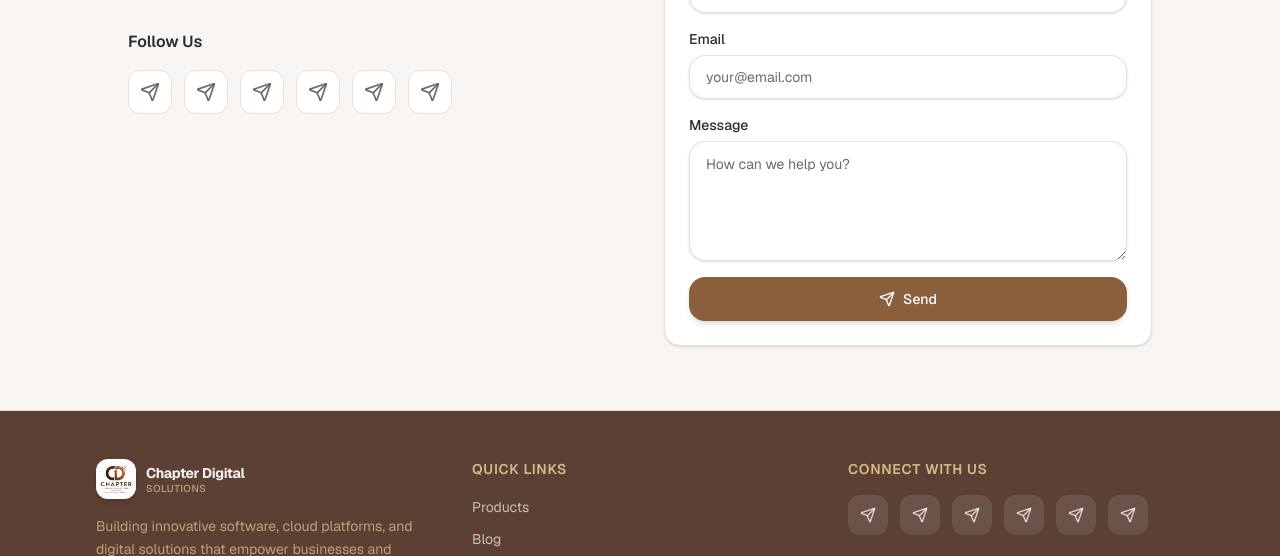
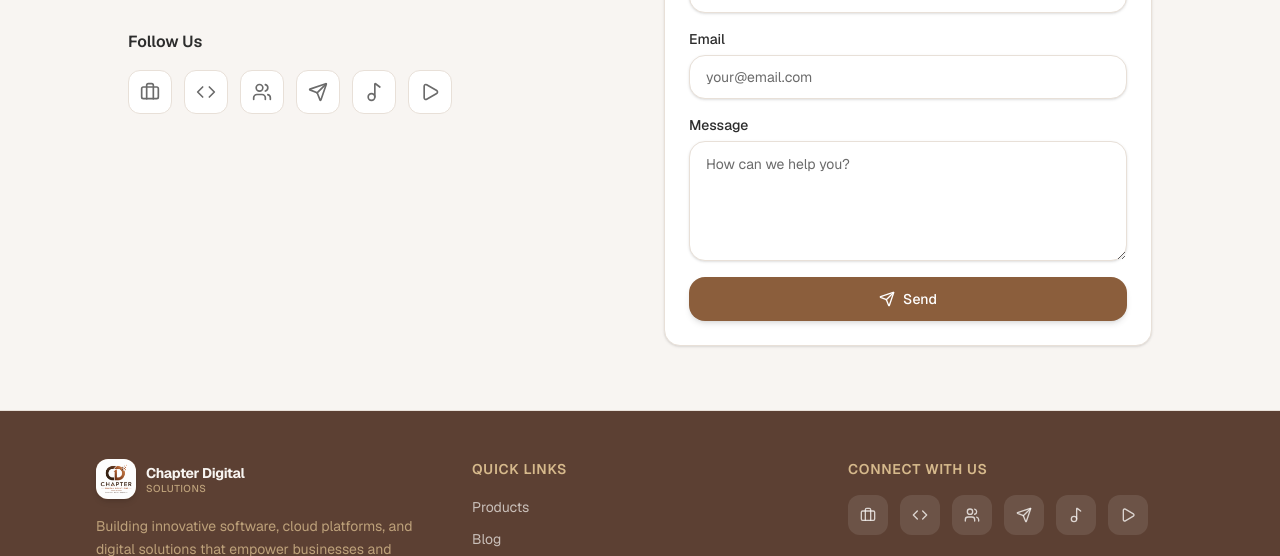
Before and after one commit to MierafA12/chapterDigitalSolutionsWeb, a Next.js app: page /contact in a window 1280 px wide. Shown: the part 396-952 px from the top of the page. Built offline with nearby package versions, Linux system fonts and the light colour scheme.

Commit message:
missed icons update

```diff
--- a/src/app/contact/page.tsx
+++ b/src/app/contact/page.tsx
@@ -1,8 +1,13 @@
 import type { Metadata } from "next";
 import {
+  Briefcase,
+  Code,
   Mail,
   MapPin,
+  Music2,
+  Play,
   Send,
+  Users,
 } from "lucide-react";
 import { ContactForm } from "@/components/ContactForm";
 import { FadeIn } from "@/components/FadeIn";
@@ -16,12 +21,12 @@ export const metadata: Metadata = {
 };
 
 const socialLinks = [
-  { href: siteConfig.social.linkedin, label: "LinkedIn" },
-  { href: siteConfig.social.github, label: "GitHub" },
-  { href: siteConfig.social.facebook, label: "Facebook" },
-  { href: siteConfig.social.telegram, label: "Telegram" },
-  { href: siteConfig.social.tiktok, label: "TikTok" },
-  { href: siteConfig.social.youtube, label: "YouTube" },
+  { href: siteConfig.social.linkedin, label: "LinkedIn", Icon: Briefcase },
+  { href: siteConfig.social.github, label: "GitHub", Icon: Code },
+  { href: siteConfig.social.facebook, label: "Facebook", Icon: Users },
+  { href: siteConfig.social.telegram, label: "Telegram", Icon: Send },
+  { href: siteConfig.social.tiktok, label: "TikTok", Icon: Music2 },
+  { href: siteConfig.social.youtube, label: "YouTube", Icon: Play },
 ];
 
 export default function ContactPage() {
@@ -68,7 +73,7 @@ export default function ContactPage() {
                   Follow Us
                 </h3>
                 <div className="flex flex-wrap gap-3">
-                  {socialLinks.map(({ href, label }) => (
+                  {socialLinks.map(({ href, label, Icon }) => (
                     <a
                       key={label}
                       href={href}
@@ -77,7 +82,7 @@ export default function ContactPage() {
                       aria-label={label}
                       className="flex h-11 w-11 items-center justify-center rounded-xl border border-border bg-card text-muted transition-all hover:border-primary/30 hover:bg-primary/5 hover:text-primary"
                     >
-                      <Send className="h-5 w-5" />
+                      <Icon className="h-5 w-5" />
                     </a>
                   ))}
                 </div>
--- a/src/components/layout/Footer.tsx
+++ b/src/components/layout/Footer.tsx
@@ -1,17 +1,22 @@
 import Link from "next/link";
 import {
+  Briefcase,
+  Code,
+  Play,
   Send,
+  Music2,
+  Users,
 } from "lucide-react";
 import { Logo } from "@/components/Logo";
 import { siteConfig } from "@/lib/constants";
 
 const socialIcons = [
-  { href: siteConfig.social.linkedin, label: "LinkedIn" },
-  { href: siteConfig.social.github, label: "GitHub" },
-  { href: siteConfig.social.facebook, label: "Facebook" },
-  { href: siteConfig.social.telegram, label: "Telegram" },
-  { href: siteConfig.social.tiktok, label: "TikTok" },
-  { href: siteConfig.social.youtube, label: "YouTube" },
+  { href: siteConfig.social.linkedin, label: "LinkedIn", Icon: Briefcase },
+  { href: siteConfig.social.github, label: "GitHub", Icon: Code },
+  { href: siteConfig.social.facebook, label: "Facebook", Icon: Users },
+  { href: siteConfig.social.telegram, label: "Telegram", Icon: Send },
+  { href: siteConfig.social.tiktok, label: "TikTok", Icon: Music2 },
+  { href: siteConfig.social.youtube, label: "YouTube", Icon: Play },
 ];
 
 export function Footer() {
@@ -51,7 +56,7 @@ export function Footer() {
               Connect With Us
             </h3>
             <div className="flex gap-3">
-              {socialIcons.map(({ href, label }) => (
+              {socialIcons.map(({ href, label, Icon }) => (
                 <a
                   key={label}
                   href={href}
@@ -60,7 +65,7 @@ export function Footer() {
                   aria-label={label}
                   className="flex h-10 w-10 items-center justify-center rounded-xl bg-white/10 text-cream/80 transition-all hover:bg-accent hover:text-white"
                 >
-                  <Send className="h-4 w-4" />
+                  <Icon className="h-4 w-4" />
                 </a>
               ))}
             </div>
```
